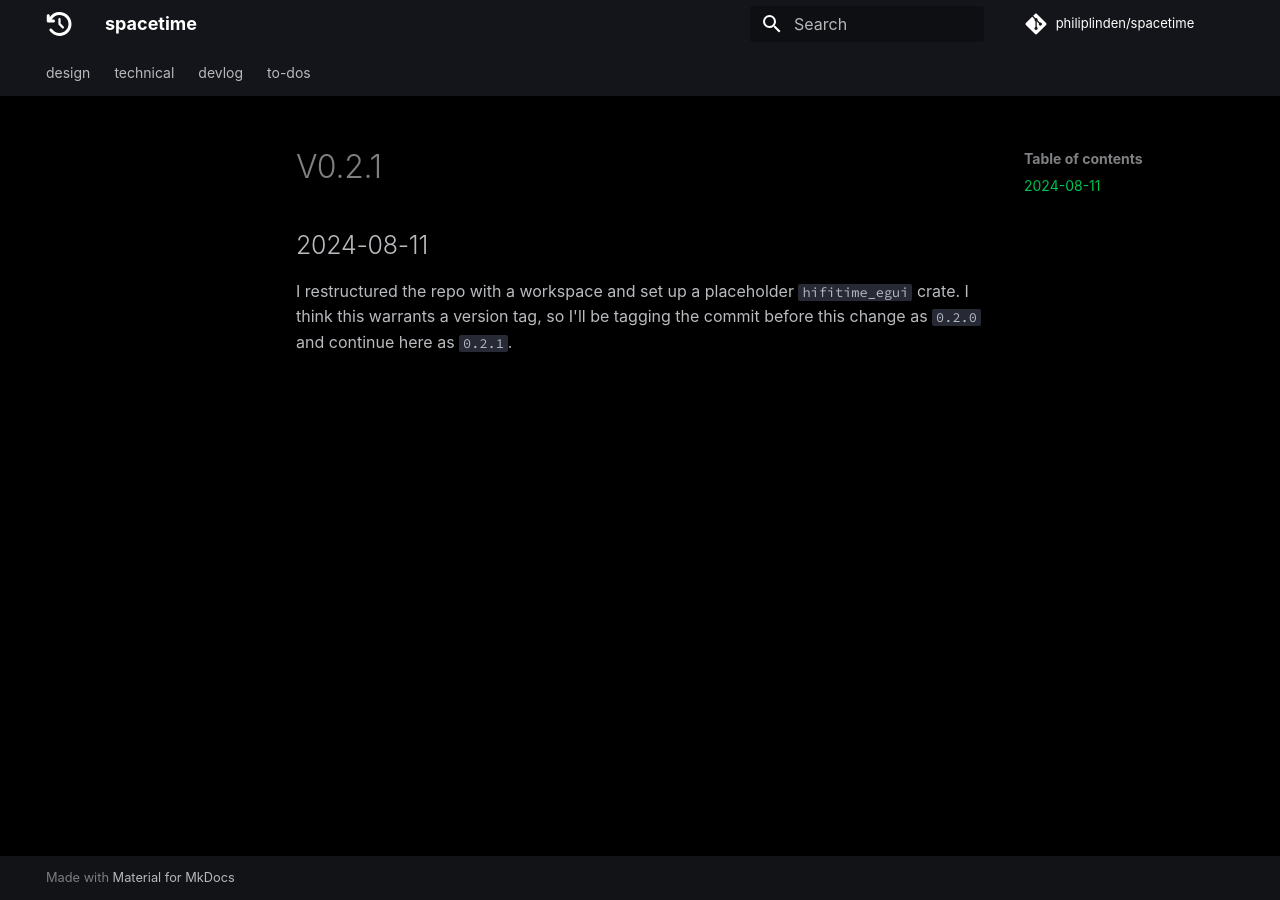
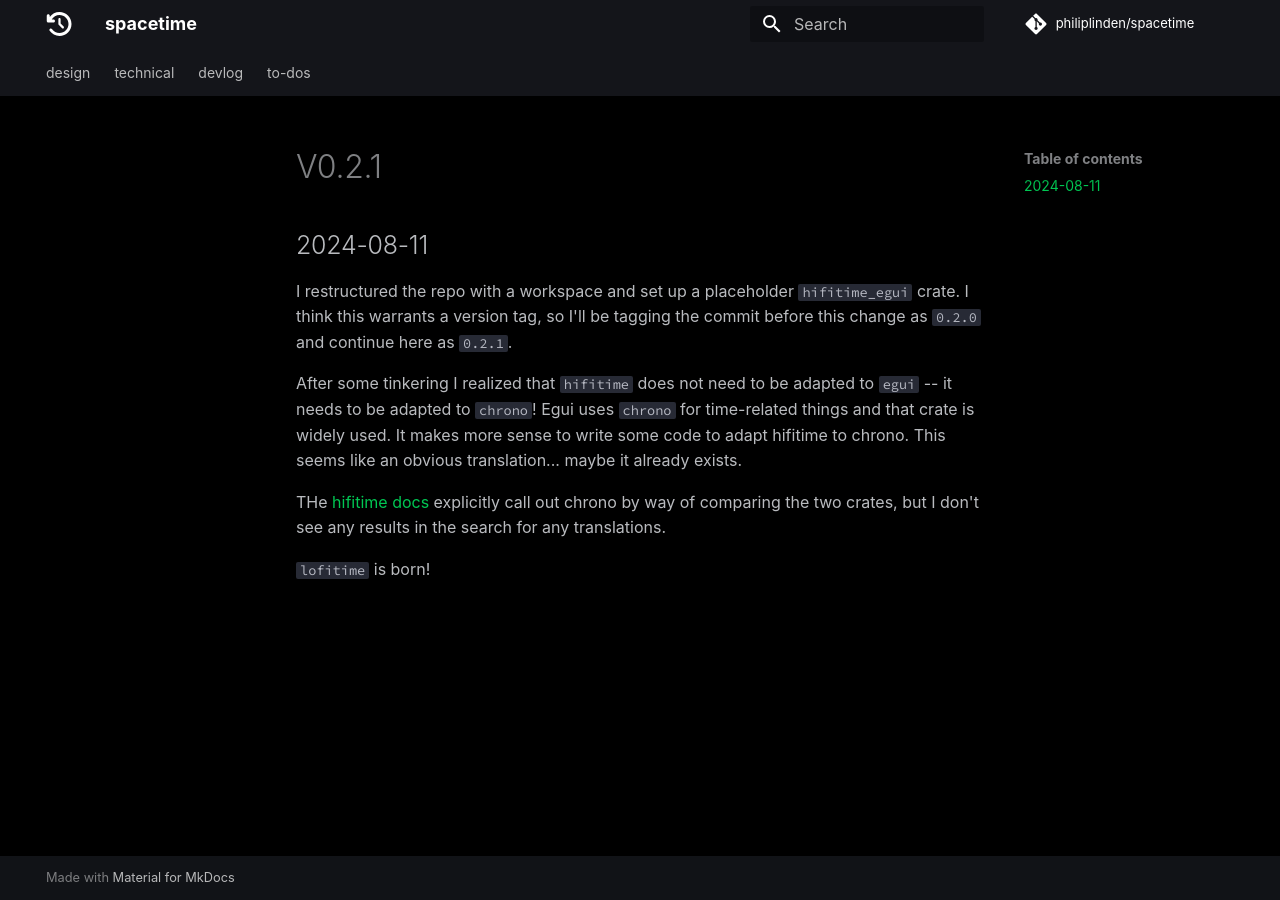
Before and after one commit to philiplinden/spacetime, an MkDocs documentation site: the page built from docs/devlog/v0.2.1.md, in a window 1280 px wide. Built offline with MkDocs 1.6.1 and Material for MkDocs 9.7.7, drawn with Linux system fonts in a browser that asks for light colours; some web fonts are replaced; comment, search, counter and statistics services are not loaded.

Commit message:
time: create lofitime crate to translate hifitime vs chrono

```diff
--- a/Cargo.toml
+++ b/Cargo.toml
@@ -1,7 +1,7 @@
 [workspace]
 members = [
     "spacetime",
-    # "hifitime_egui",
+    "lofitime",
 ]
 resolver = "2"
 
--- a/docs/devlog/v0.2.1.md
+++ b/docs/devlog/v0.2.1.md
@@ -1,4 +1,17 @@
 # 2024-08-11
 
-I restructured the repo with a workspace and set up a placeholder `hifitime_egui` crate. I think this warrants a version
-tag, so I'll be tagging the commit before this change as `0.2.0` and continue here as `0.2.1`.
+I restructured the repo with a workspace and set up a placeholder
+`hifitime_egui` crate. I think this warrants a version tag, so I'll be tagging
+the commit before this change as `0.2.0` and continue here as `0.2.1`.
+
+After some tinkering I realized that `hifitime` does not need to be adapted to
+`egui` -- it needs to be adapted to `chrono`! Egui uses `chrono` for
+time-related things and that crate is widely used. It makes more sense to write
+some code to adapt hifitime to chrono. This seems like an obvious translation...
+maybe it already exists.
+
+THe [hifitime docs](https://docs.rs/hifitime) explicitly call out chrono by way
+of comparing the two crates, but I don't see any results in the search for any
+translations.
+
+`lofitime` is born!
```
Also changed, not shown: 3 other files.
